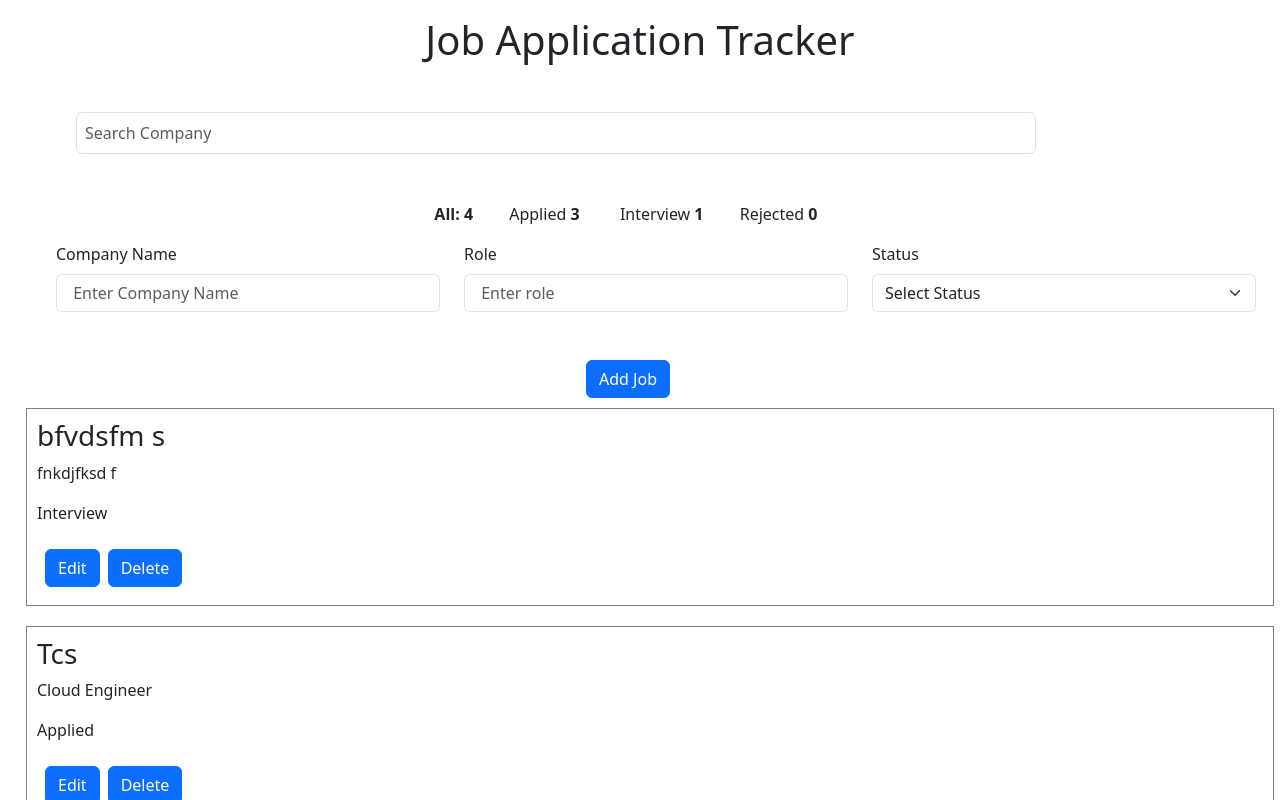
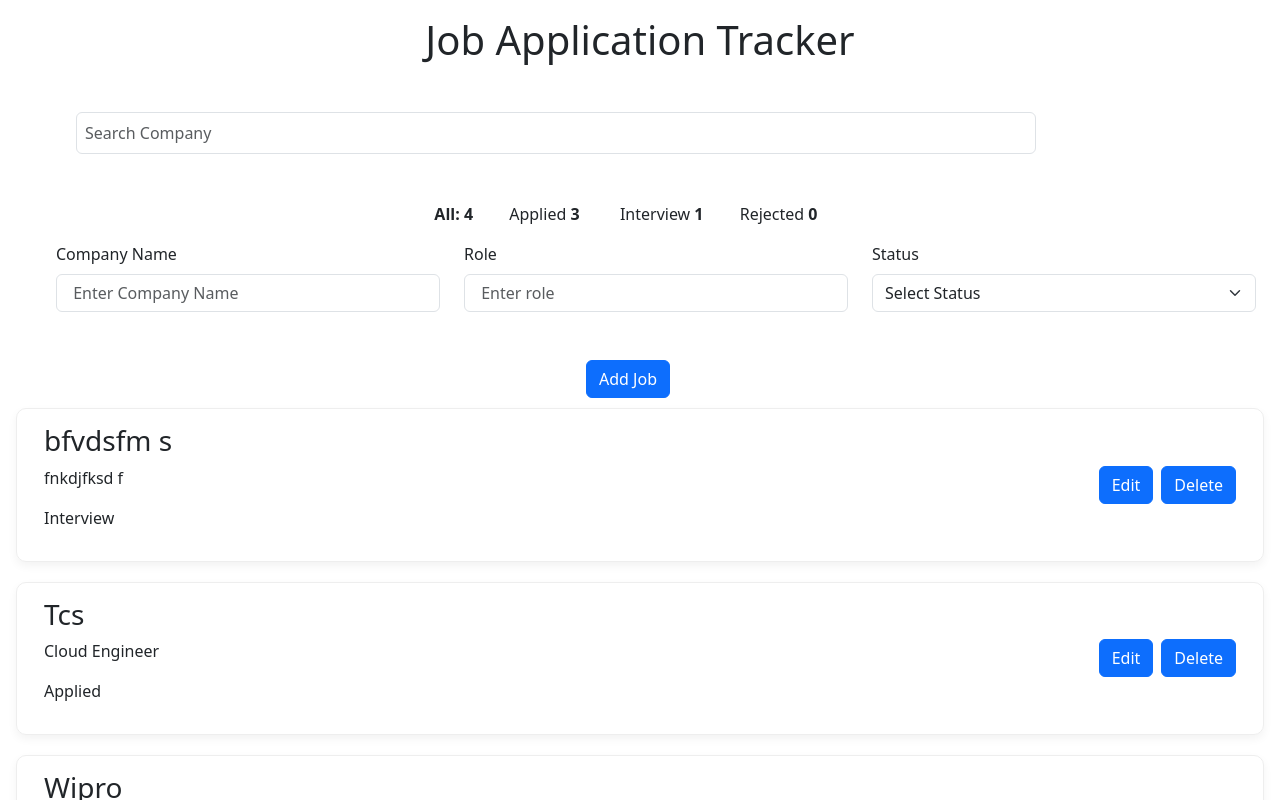
Before and after one commit to Tina1903/ApplicationTracker, a React (Create React App) app: page / in a window 1280 px wide. Shown: the top 800 px of the page. Built offline with nearby package versions, Linux system fonts and the light colour scheme; data requests are answered from the project's data file.

Commit message:
Update JobCard.jsx

```diff
--- a/src/Components/JobCard.jsx
+++ b/src/Components/JobCard.jsx
@@ -1,5 +1,5 @@
 import React, { useState } from "react";
-import { Button, Form } from "react-bootstrap";
+import { Button, Col, Form, Row } from "react-bootstrap";
 
 const JobCard = ({ job, deleteJob, updateJobStatus }) => {
   const [isEditing, setIsEditing] = useState(false);
@@ -10,9 +10,17 @@ const JobCard = ({ job, deleteJob, updateJobStatus }) => {
   };
   return (
     <>
-      <div
-        style={{ border: "1px solid grey", margin: "10px", padding: "10px" }}
+      <Row
+        style={{
+          border: "1px solid #eee",
+          borderRadius: "10px",
+          margin: "10px 0",
+          padding: "15px",
+          boxShadow: "0 4px 10px rgba(0,0,0,0.05)",
+          alignItems: "center",
+        }}
       >
+        <Col md={8}>
           <h3>{job?.company}</h3>
           <p>{job?.role}</p>
           {!isEditing ? (
@@ -28,6 +36,8 @@ const JobCard = ({ job, deleteJob, updateJobStatus }) => {
               <option value="Rejected">Rejected</option>
             </Form.Select>
           )}
+        </Col>
+        <Col md={4} style={{ textAlign: "right" }}>
           <Button
             style={{ margin: "0.5rem" }}
             onClick={() => setIsEditing((prev) => !prev)}
@@ -35,7 +45,8 @@ const JobCard = ({ job, deleteJob, updateJobStatus }) => {
             Edit
           </Button>
           <Button onClick={() => deleteJob(job.id)}>Delete</Button>
-      </div>
+        </Col>
+      </Row>
     </>
   );
 };
```
Lines whose indentation alone changed are shown as unchanged.
